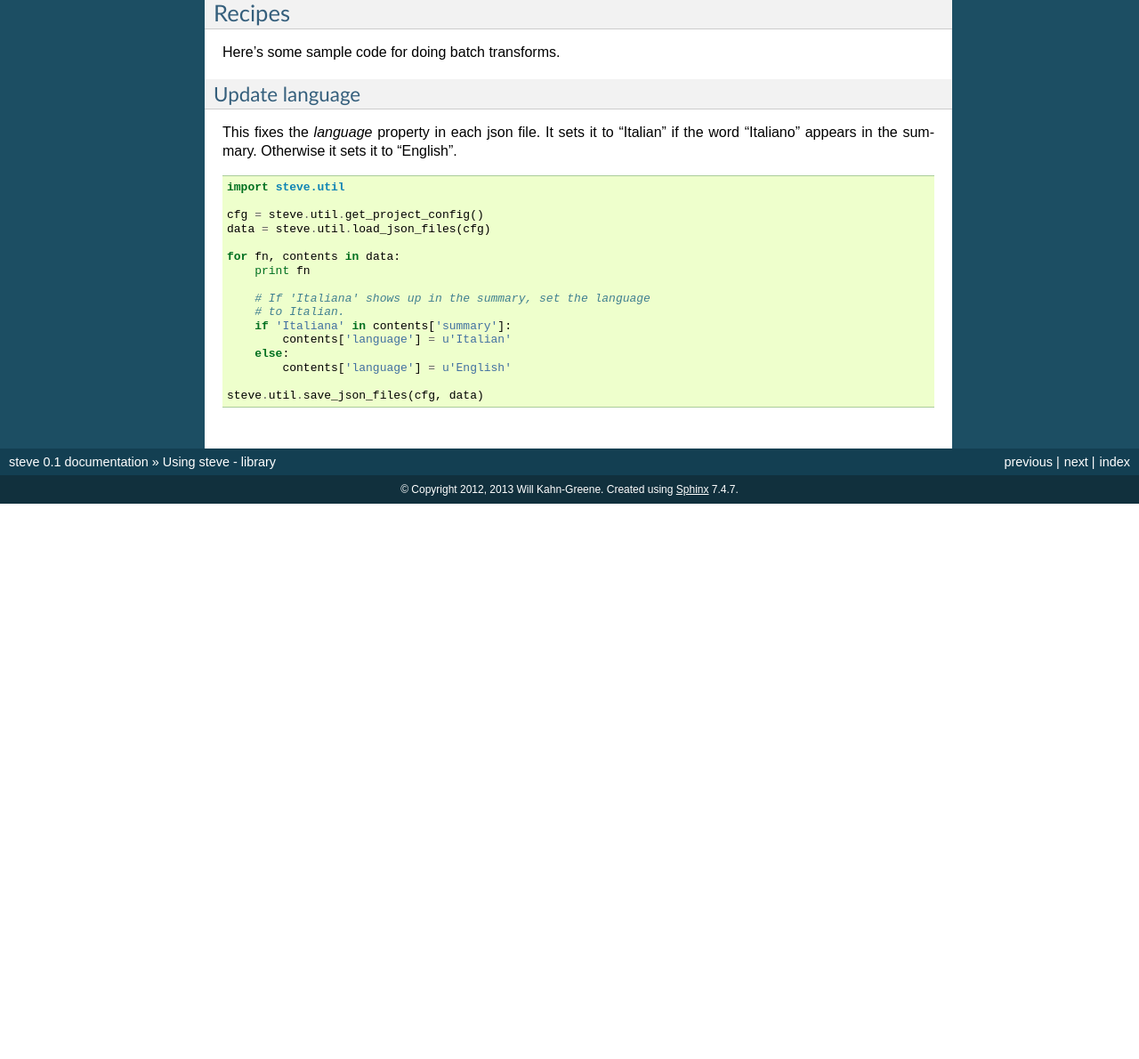
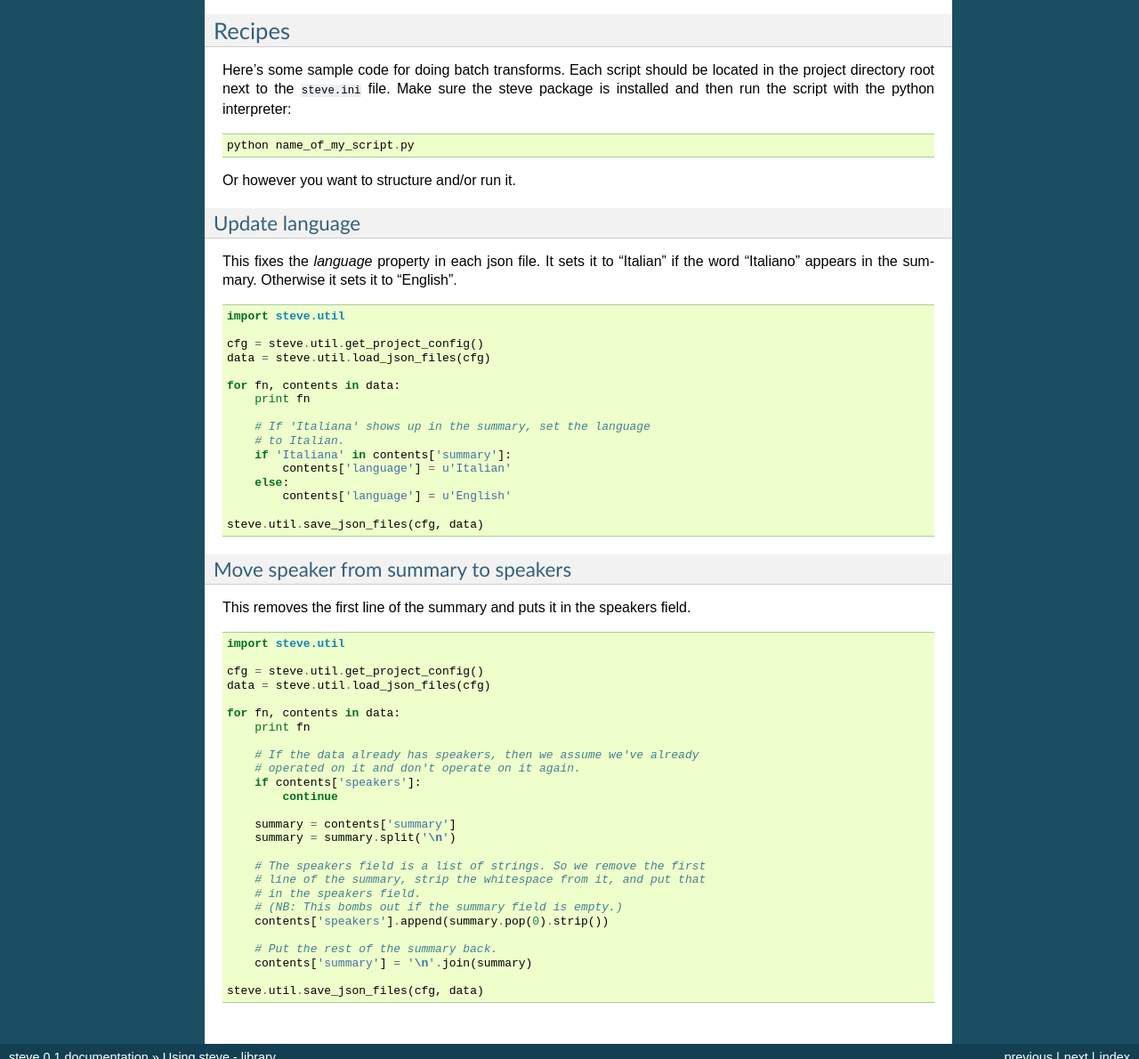
Before and after one commit to pyvideo/steve, a Sphinx documentation site: the page built from docs/library.rst, in a window 1280 px wide and 1400 px high, scrolled down 482 px, cut to the strip 210-1400 px from the top of the window. Shown: the whole strip at 89% size. Built offline with Sphinx 7.4.7, drawn with Linux system fonts in a browser that asks for light colours; before the commit the page ends 1258 px from its top, so only the background shows below that; some of the changed text lies outside the part shown.

Commit message:
Fix minor issues; change version number to 0.1

```diff
--- a/docs/commandline.rst
+++ b/docs/commandline.rst
@@ -25,6 +25,10 @@ Example use
 
    1. a ``steve.ini`` project config file.
    2. a ``json`` directory which hold the video metadata json files.
+
+   This is usually where I store all the batch-processing scripts I
+   write to manipulate the metadata, too, since this is the project
+   directory that the config file is in.
 
 3. ``cd europython2011``
 
--- a/docs/conf.py
+++ b/docs/conf.py
@@ -47,11 +47,15 @@
 # The version info for the project you're documenting, acts as replacement for
 # |version| and |release|, also used in various other places throughout the
 # built documents.
-#
-# The short X.Y version.
-version = '0.1'
-# The full version, including alpha/beta/rc tags.
-release = '0.1'
+
+try:
+    from steve._version import __version__
+    # The short X.Y version.
+    version = '.'.join(__version__.split('.')[:2])
+    # The full version, including alpha/beta/rc tags.
+    release = __version__
+except ImportError:
+    version = release = 'dev'
 
 # The language for content autogenerated by Sphinx. Refer to documentation
 # for a list of supported languages.
--- a/docs/library.rst
+++ b/docs/library.rst
@@ -22,7 +22,7 @@ Most batch processing works this way:
 
 1. get the config file (:py:func:`steve.util.get_project_config`)
 2. get all the json files (:py:func:`steve.util.load_json_files`)
-3. iterate through the json files transforming the data
+3. iterate through the json files transforming the data (Python for loop)
 4. save the json files (:py:func:`steve.util.save_json_files`)
 
 
@@ -51,7 +51,14 @@ steve.util
 Recipes
 =======
 
-Here's some sample code for doing batch transforms.
+Here's some sample code for doing batch transforms. Each script should
+be located in the project directory root next to the ``steve.ini`` file.
+Make sure the steve package is installed and then run the script with
+the python interpreter::
+
+    python name_of_my_script.py
+
+Or however you want to structure and/or run it.
 
 
 Update language
@@ -79,3 +86,39 @@ sets it to "English".
             contents['language'] = u'English'
 
     steve.util.save_json_files(cfg, data)
+
+
+Move speaker from summary to speakers
+-------------------------------------
+
+This removes the first line of the summary and puts it in the speakers
+field.
+
+::
+
+    import steve.util
+
+    cfg = steve.util.get_project_config()
+    data = steve.util.load_json_files(cfg)
+
+    for fn, contents in data:
+        print fn
+
+        # If the data already has speakers, then we assume we've already
+        # operated on it and don't operate on it again.
+        if contents['speakers']:
+            continue
+
+        summary = contents['summary']
+        summary = summary.split('\n')
+
+        # The speakers field is a list of strings. So we remove the first
+        # line of the summary, strip the whitespace from it, and put that
+        # in the speakers field.
+        # (NB: This bombs out if the summary field is empty.)
+        contents['speakers'].append(summary.pop(0).strip())
+
+        # Put the rest of the summary back.
+        contents['summary'] = '\n'.join(summary)
+
+    steve.util.save_json_files(cfg, data)
--- a/docs/project.rst
+++ b/docs/project.rst
@@ -41,3 +41,7 @@ I worked on it on and off while simultaneously working on adding the
 EuroPython 2011 conference videos to `pyvideo.org
 <http://pyvideo.org/>`_ and helping Carl with some of the conferences
 he was working on.
+
+Then I continued working on it until I thought it was at the point
+where someone else could use it to generate conference metadata. That
+point happened on January 13th, 2013 when I released version 0.1.
--- a/steve/_version.py
+++ b/steve/_version.py
@@ -12,5 +12,5 @@
 # * 1.0a2
 # * 1.0b2
 # * 1.0
-__version__ = '0.1.dev1'
-__releasedate__ = ''
+__version__ = '0.1'
+__releasedate__ = '20130113'
```
Also changed, not shown: docs/hacking.rst (+7 -0 lines), docs/installation.rst (+3 -8 lines), 2 other files.
